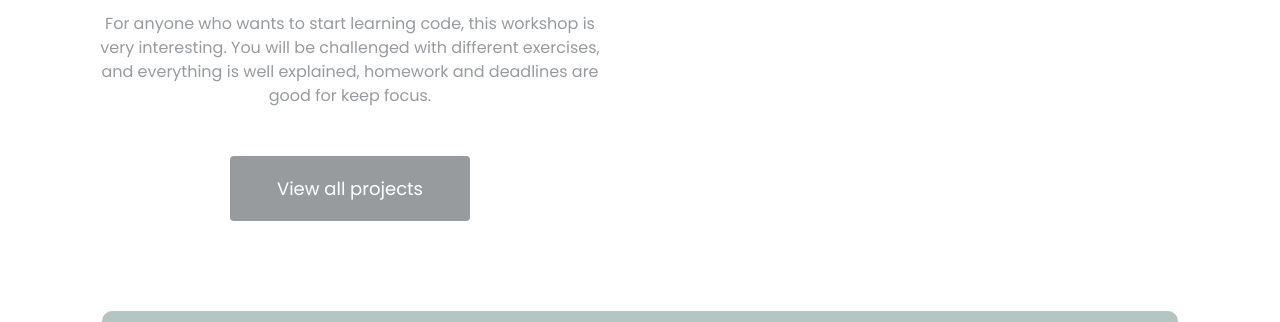
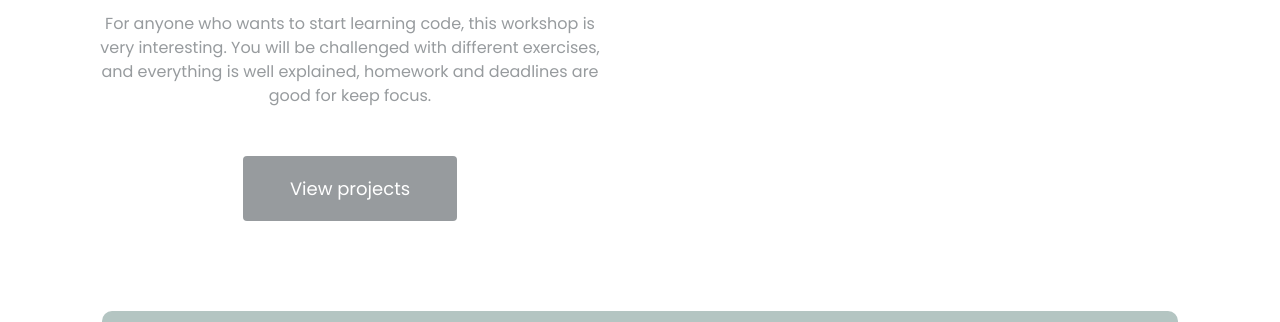
Before and after one commit to Lydia1596/responsive-project, a plain HTML site: page about.html in a window 1280 px wide. Shown: the part 478-800 px from the top of the page. Drawn offline with nearby package versions, Linux system fonts and the light colour scheme; a web font is replaced by a local one.

Commit message:
Update project link

```diff
--- a/about.html
+++ b/about.html
@@ -87,8 +87,8 @@
             everything is well explained, homework and deadlines are good for
             keep focus.
           </p>
-          <a href="/" class="btn btn-branding" title="Homepage"
-            >View all projects</a
+          <a href="/work.html" class="btn btn-branding" title="Homepage"
+            >View projects</a
           >
         </div>
         <div class="col-lg-6">
```
